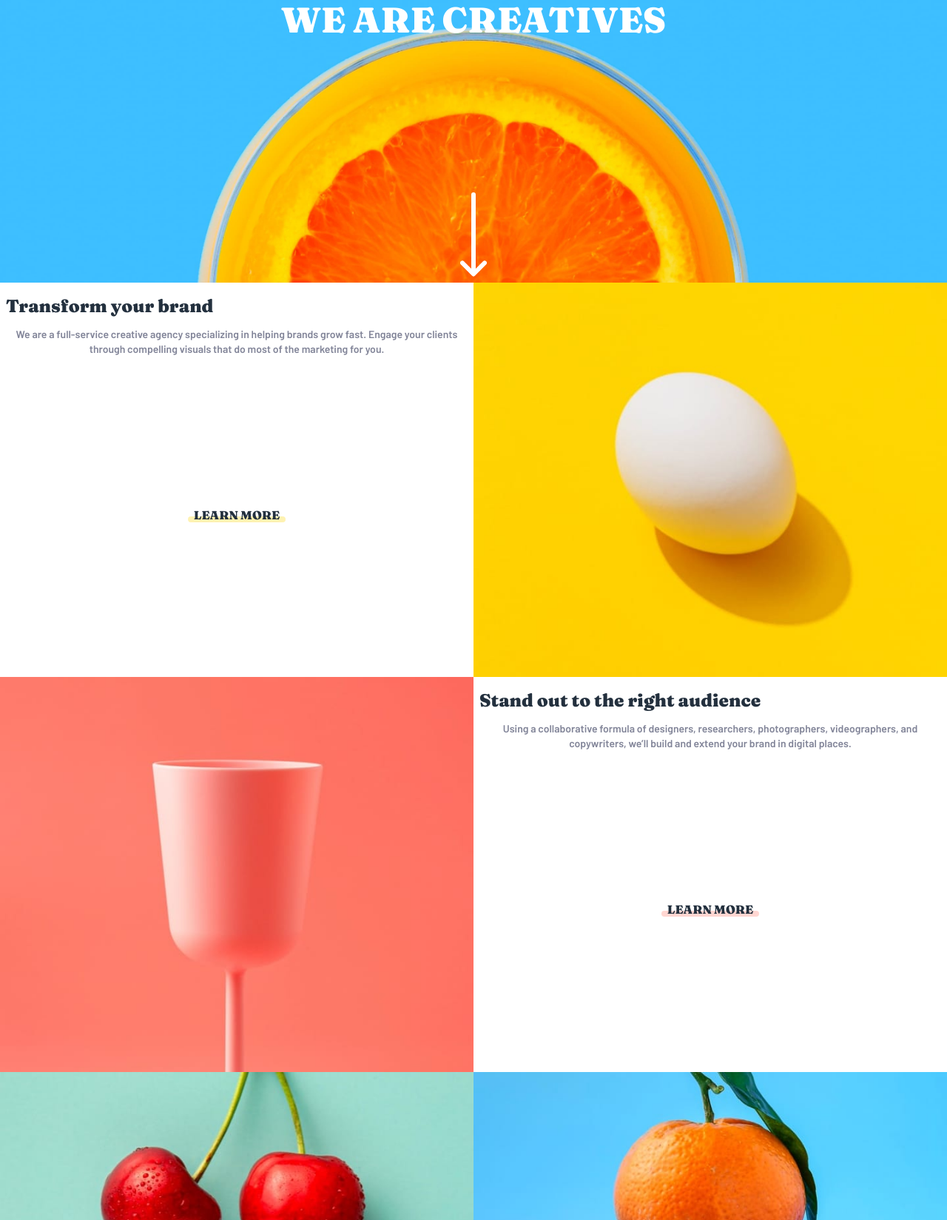
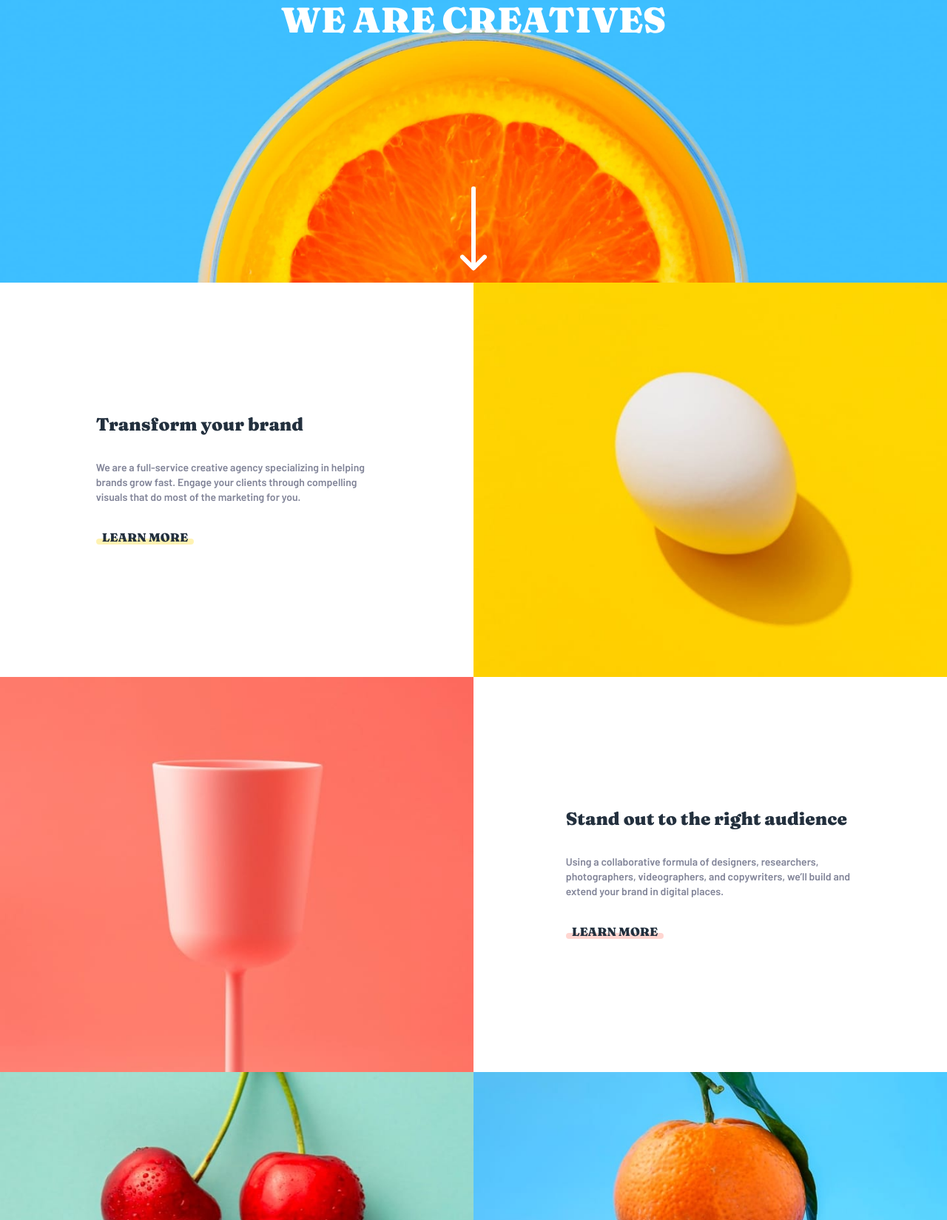
Before and after one commit to SaulOrlando/sunnyide-agency-landing-page, a website: page index.html in a window 1280 px wide. Shown: the part 329-1978 px from the top of the page at 74% size. Drawn offline with Linux system fonts and the light colour scheme.

Commit message:
feat(responsive)se hizo responsive para pantallas de 768px

```diff
--- a/index.html
+++ b/index.html
@@ -45,7 +45,7 @@
       class="uppercase absolute text-white text-5xl font-fraunces font-black top-[28%] left-1/2 -translate-y-[28%] -translate-x-1/2 text-center sm:top-1/2 sm:-translate-y-1/2">
       We are creatives</h1>
     <img src="./assets/images/icon-arrow-down.svg" alt="arrow down"
-      class="absolute bottom-28 left-1/2 -translate-x-1/2 sm:bottom-2">
+      class="absolute bottom-28 left-1/2 -translate-x-1/2 sm:bottom-2 md:bottom-4">
     <picture>
       <source media="(width >= 640px)" srcset="./assets/images/desktop/image-header.jpg">
       <img src="./assets/images/mobile/image-header.jpg" alt="orange">
@@ -57,7 +57,8 @@
       <img src="./assets/images/mobile/image-transform.jpg" alt="">
     </picture>
     <article
-      class="flex flex-col gap-8 pt-14 px-6 pb-12 text-center sm:py-4 sm:px-2 sm:gap-3 sm:col-start-1 sm:col-end-2 sm:row-start-1">
+      class="flex items-center justify-center pt-14 px-6 pb-12 text-center sm:py-4 sm:px-2 sm:col-start-1 sm:col-end-2 sm:row-start-1 md:text-left">
+      <article class="flex flex-col md:w-[61%] gap-8">
         <h2 class="text-4xl font-black font-fraunces text-very-dark-desaturated-blue sm:text-2xl sm:text-left">
           Transform your brand
         </h2>
@@ -65,7 +66,7 @@
           We are a full-service creative agency specializing in helping brands grow fast.
           Engage your clients through compelling visuals that do most of the marketing for you.
         </p>
-      <section class="w-fit m-auto relative pb-[2px]">
+        <section class="w-fit m-auto relative pb-[2px] md:m-0">
           <a
             class="block font-black text-xl uppercase text-very-dark-desaturated-blue font-fraunces px-2 cursor-pointer peer sm:text-base">
             Learn more
@@ -75,11 +76,14 @@
           </div>
         </section>
       </article>
+    </article>
     <picture>
       <source media="(width >= 640px)" srcset="./assets/images/desktop/image-stand-out.jpg">
       <img src="./assets/images/mobile/image-stand-out.jpg" alt="stand out">
     </picture>
-    <article class="flex flex-col gap-8 pt-14 px-6 pb-12 text-center sm:py-4 sm:px-2 sm:gap-3">
+    <article
+      class="flex items-center justify-center pt-14 px-6 pb-12 text-center sm:py-4 sm:px-2 md:px-0 md:py-0 md:text-left">
+      <article class="flex flex-col gap-8 md:w-[61%]">
         <h2 class="text-4xl font-black font-fraunces text-very-dark-desaturated-blue sm:text-2xl sm:text-left">
           Stand out to the right audience
         </h2>
@@ -88,7 +92,7 @@
           build
           and extend your brand in digital places.
         </p>
-      <section class="w-fit m-auto relative pb-[2px]">
+        <section class="w-fit m-auto relative pb-[2px] md:m-0">
           <a
             class="block font-black text-xl uppercase text-very-dark-desaturated-blue font-fraunces px-2 cursor-pointer peer sm:text-base">
             Learn more
@@ -96,6 +100,7 @@
           <div
             class="w-full m-auto bg-soft-red h-2 absolute bottom-1 rounded-full -z-10 opacity-30 transition peer-hover:opacity-70">
           </div>
+      </article>
       </section>
     </article>
     <article class="relative">
--- a/package.json
+++ b/package.json
@@ -1,6 +1,6 @@
 {
   "name": "sunnyside-agency-landing-page",
-  "version": "1.1.0",
+  "version": "2.1.0",
   "description": "solution to Frontend Mentor challenge",
   "main": "index.html",
   "scripts": {
```
Also changed, not shown: dist/styles.css. Lines whose indentation alone changed are shown as unchanged.
